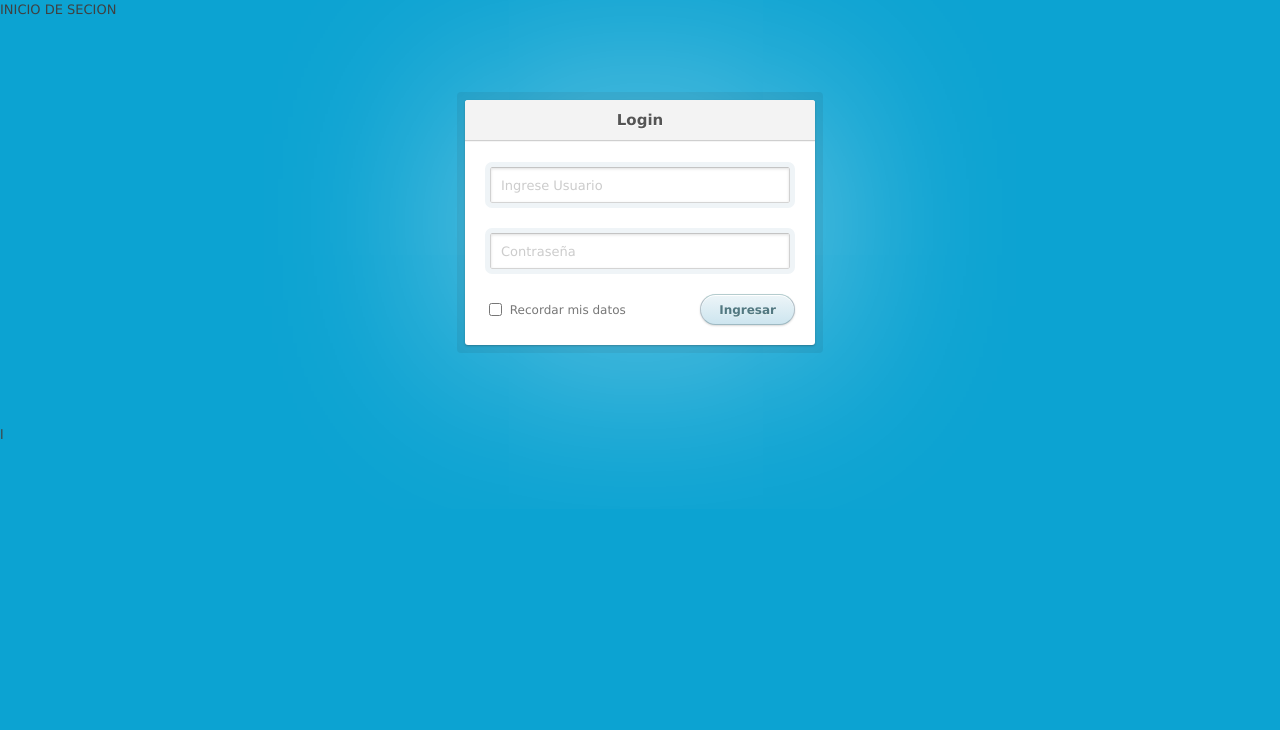
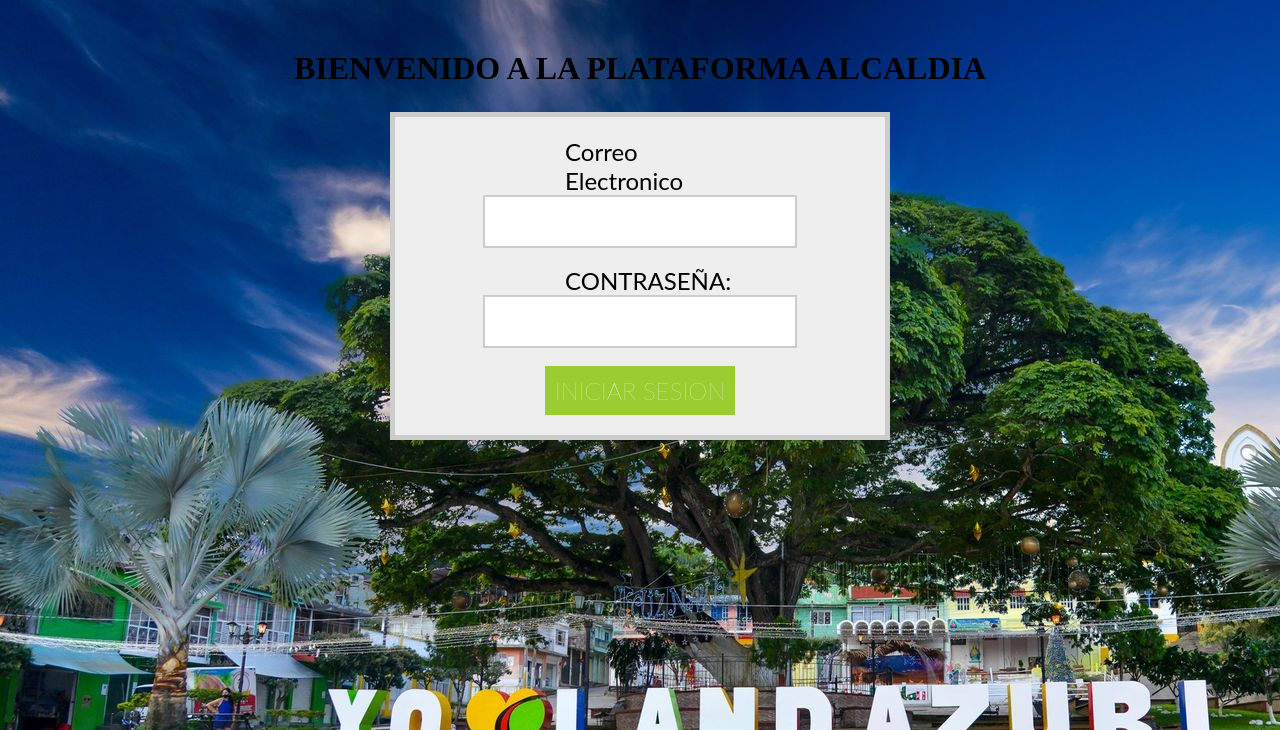
Before and after one commit to darciamado18/SistemaAlcaldia, a PHP site: page /Vista/loguin.php in a window 1280 px wide. Shown: the top 730 px of the page. Run offline with PHP 8.4, Linux system fonts and the light colour scheme.

Commit message:
no message

```diff
--- a/Vista/loguin.php
+++ b/Vista/loguin.php
@@ -4,29 +4,39 @@
     <meta charset="UTF-8">
     <meta http-equiv="X-UA-Compatible" content="IE=edge">
     <meta name="viewport" content="width=device-width, initial-scale=1.0">
-    <link rel="stylesheet" href="../css/style.css"
-    <title>INICIO DE SECION</title>
+    <title>loguin</title>
+    <link rel="stylesheet" href="../css/estiloLoguin.css"
+
 </head>
-<body>
-    <section class="container">
-            <div class="login">
-                <h1>Login</h1>
-                <form method="post" action="mdloguin.php">
-                    <p><input type="text" name="fcorreoUsu"
-                              placeholder="Ingrese Usuario"></p>
-                    <p><input type="password" name="fpasswordUsu"
-                              placeholder="Contrase&ntilde;a"></p>
-                    <p class="remember_me">
-                        <label>
-                            <input type="checkbox" name="recordarme"
-                                   value="false">
-                            Recordar mis datos
-                        </label>
-                    </p>
-                    <p class="submit"><input type="submit" value="Ingresar"></p>
-                </form>
-            </div>
-    </section>
+
+<body background="../imagenes/landazuri.jpg">
+<div class="container ">
+
+
+
+           <div class="row  ">
+
+                   <h1 class="fw-bold  text-center py-4">BIENVENIDO A LA PLATAFORMA ALCALDIA</h1>
+
+                   <form action="../controlador/controlador.php" method="post">
+
+                       <div class="mb-2">
+                           <label for="email" class="form-label">Correo Electronico</label>
+                           <input type="email" class="form-control" name="femail">
+                       </div>
+                       <br>
+                       <div class="mb-2">
+                           <label for="password" class="form-label">CONTRASEÑA: </label>
+                           <input type="password" place class="form-control" name="fcontraseña">
+                       </div>
+                        <br>
+                       <div class="d-grid">
+                           <button type="submit" class="btn btn-primary botones" name="fboton" value="ingresar">INICIAR SESION</button>
+                       </div>
+                   </form>
+
+
+
 
 </body>
-</html>l
+</html>
--- a/Vista/principal.php
+++ b/Vista/principal.php
@@ -7,6 +7,8 @@
     <title>PRINCIPAL</title>
     <link href="../boodstrap/bootstrap.css" rel="stylesheet">
     <link rel="stylesheet" href="../css/style.css" >
+
+
 </head>
 <body>
   <?php
--- /dev/null
+++ b/css/estiloLoguin.css
@@ -0,0 +1,68 @@
+* {
+    padding: 0;
+    margin: 0;
+    box-sizing: border-box;
+}
+
+body {
+    margin: 50px auto;
+    text-align: center;
+    width: 800px;
+}
+
+h1 {
+    font-family: 'Passion One';
+    font-size: 2rem;
+    text-transform: uppercase;
+}
+
+label {
+    width: 150px;
+    display: inline-block;
+    text-align: left;
+    font-size: 1.5rem;
+    font-family: 'Lato';
+}
+
+input {
+    border: 2px solid #ccc;
+    font-size: 1.5rem;
+    font-weight: 100;
+    font-family: 'Lato';
+    padding: 10px;
+}
+
+form {
+    margin: 25px auto;
+    padding: 20px;
+    border: 5px solid #ccc;
+    width: 500px;
+    background: #eee;
+}
+
+div.form-element {
+    margin: 20px 0;
+}
+
+button {
+    padding: 10px;
+    font-size: 1.5rem;
+    font-family: 'Lato';
+    font-weight: 100;
+    background: yellowgreen;
+    color: white;
+    border: none;
+}
+
+p.success,
+p.error {
+    color: white;
+    font-family: lato;
+    background: yellowgreen;
+    display: inline-block;
+    padding: 2px 10px;
+}
+
+p.error {
+    background: orangered;
+}
```
